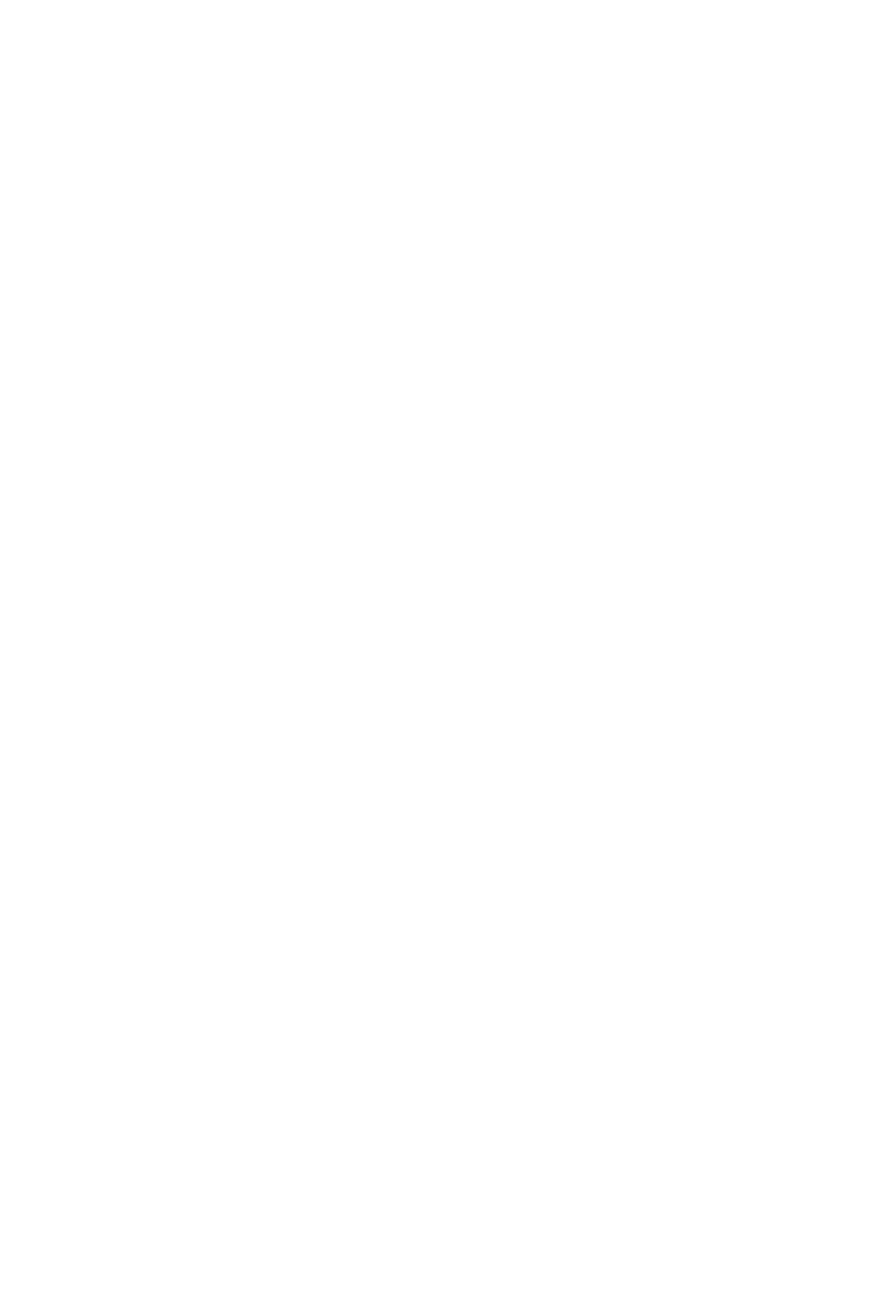
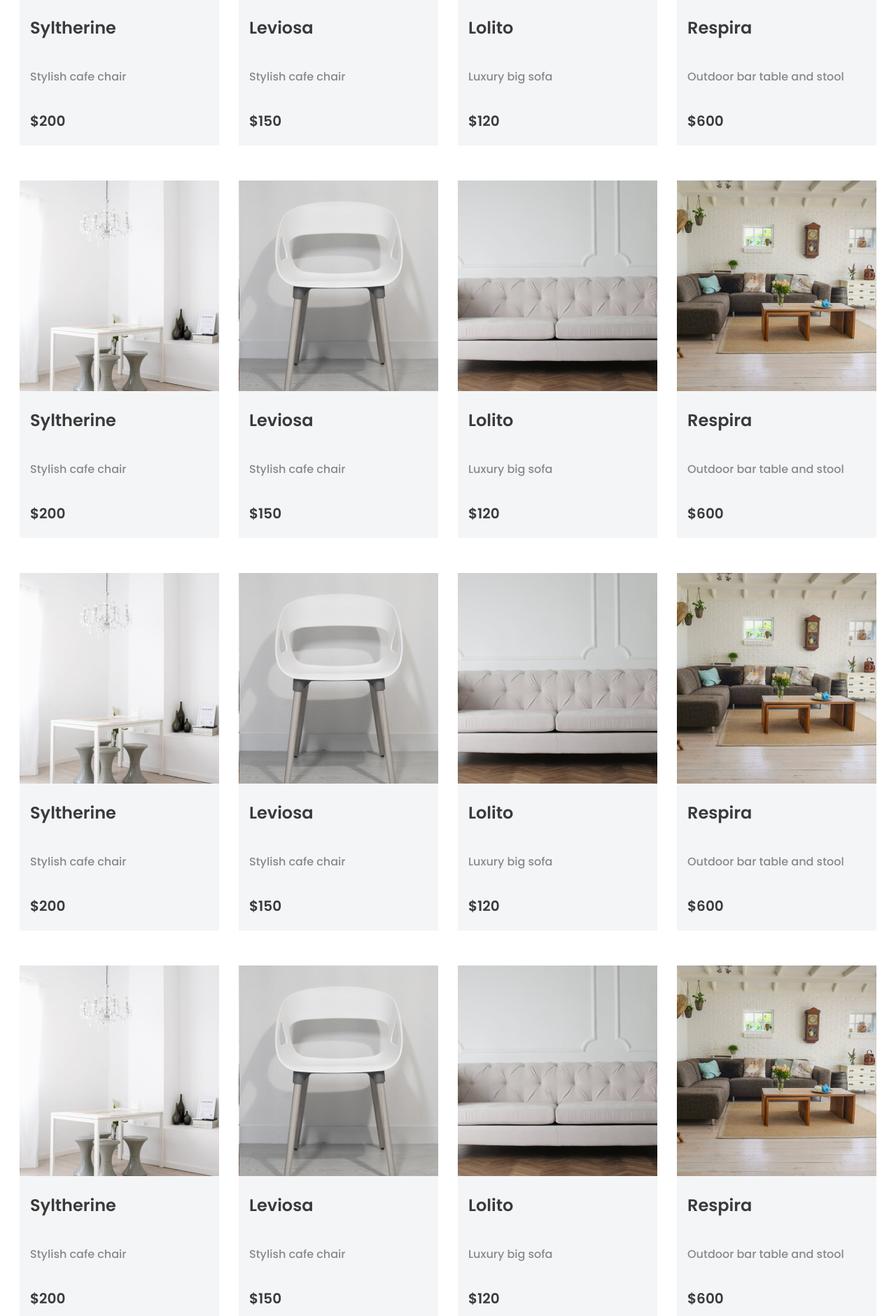
Before and after one commit to EmireHaouas/furniro, a React (Vite) app in the folder furniro/: page / in a window 1280 px wide. Shown: the part 799-2680 px from the top of the page at 70% size. Before the commit the page ends 800 px from the top, so only its background shows below. Built offline with nearby package versions, Linux system fonts and the light colour scheme.

Commit message:
finished product section in shop.jsx

```diff
--- a/furniro/src/Components/Shop/Shop.css
+++ b/furniro/src/Components/Shop/Shop.css
@@ -4,20 +4,101 @@
 .product_Page{
     display: flex;
     flex-direction: column;
+    margin-top: 80px;
 }
 .row1_Shop{
     display: flex;
     flex-direction: row;
+    justify-content: space-evenly;
 }
 .row2_Shop{
     display: flex;
     flex-direction: row;
+    justify-content: space-evenly;
 }
 .row3_Shop{
     display: flex;
     flex-direction: row;
+    justify-content: space-evenly;
 }
 .row4_Shop{
     display: flex;
     flex-direction: row;
+    justify-content: space-evenly;
 }
+.imgproduct_01{
+    background-image: url('../../assets/imgs/syltherine.png');
+    background-size: cover;
+    background-position: center;
+    width: 285px;
+    height: 301px;
+
+}
+.imgproduct_02{
+    background-image: url('../../assets/imgs/leviosa.png');
+    background-size: cover;
+    background-position: center;
+    width: 285px;
+    height: 301px;
+}
+.imgproduct_03{
+    background-image: url('../../assets/imgs/lolito.png');
+    background-size: cover;
+    background-position: center;
+    width: 285px;
+    height: 301px;
+}
+.imgproduct_04{
+    background-image: url('../../assets/imgs/respira.png');
+    background-size: cover;
+    background-position: center;
+    width: 285px;
+    height: 301px;
+}
+.cart_Product1{
+    display: flex;
+    flex-direction: column;
+    margin-bottom: 50px;
+}
+.cart_Product2{
+    display: flex;
+    flex-direction: column;
+    margin-bottom: 50px;
+}
+.cart_Product3{
+    display: flex;
+    flex-direction: column;
+    margin-bottom: 50px;
+}
+.cart_Product4{
+    display: flex;
+    flex-direction: column;
+    margin-bottom: 50px;
+}
+
+.details_Product1, .details_Product2, .details_Product3, .details_Product4{
+    background-color: #F4F5F7;
+    display: flex;
+    flex-direction: column;
+}
+.product1_Name, .product2_Name, .product3_Name, .product4_Name{
+    font-family: 'poppins', sans-serif;
+    font-weight: 600;
+    font-size: 24px;
+    color: #3A3A3A;
+    margin-left: 15px;
+}
+.product1_Description, .product2_Description, .product3_Description, .product4_Description{
+    font-family: 'poppins', sans-serif;
+    font-weight: 500;
+    font-size: 16px;
+    color: #898989;
+    margin-left: 15px;
+}
+.product1_Price, .product2_Price, .product3_Price, .product4_Price{
+    font-family: 'poppins', sans-serif;
+    font-weight: 600;
+    font-size: 20px;
+    color: #3A3A3A;
+    margin-left: 15px;
+}
--- a/furniro/src/Components/Shop/Shop.jsx
+++ b/furniro/src/Components/Shop/Shop.jsx
@@ -10,26 +10,34 @@ const Shop=() => {
             < Header />
             <img className="bannerimg_Shop" alt="banner img" src={bannershop_Img} />
             <section className="product_Page">
+
               <div className="row1_Shop">
                 {/*first product*/}
                     <div className="cart_Product1">
 
-                        <div className="img_product">
+                               <div className="imgproduct_01">
+
+                               </div>
+
+                              <div className='details_Product1'>
                                 <p className="product1_Name">Syltherine</p>
                                 <p className="product1_Description">Stylish cafe chair</p>
                                 <p className="product1_Price">$200</p>
+                            </div>
 
-                         </div>
+
 
 
                     </div>
                     {/*second product*/}
                     <div className="cart_Product2">
 
-                        <div className="img_product">
-                            <p className="product2_Name"></p>
-                            <p className="product2_Description"></p>
-                            <p className="product2_Price"></p>
+                        <div className="imgproduct_02">
+                            </div>
+                            <div className='details_Product1'>
+                            <p className="product2_Name">Leviosa</p>
+                            <p className="product2_Description">Stylish cafe chair</p>
+                            <p className="product2_Price">$150</p>
 
                         </div>
 
@@ -38,10 +46,12 @@ const Shop=() => {
                     {/*third product*/}
                    <div className="cart_Product3">
 
-                        <div className="img_product">
-                            <p className="product3_Name"></p>
-                            <p className="product3_Description"></p>
-                            <p className="product3_Price"></p>
+                        <div className="imgproduct_03">
+                            </div>
+                            <div className="details_Product3">
+                            <p className="product3_Name">Lolito</p>
+                            <p className="product3_Description">Luxury big sofa</p>
+                            <p className="product3_Price">$120</p>
 
                          </div>
 
@@ -50,10 +60,12 @@ const Shop=() => {
                     {/*last product*/}
                     <div className="cart_Product4">
 
-                        <div className="img_product">
-                            <p className="product4_Name"></p>
-                            <p className="product4_Description"></p>
-                            <p className="product4_Price"></p>
+                        <div className="imgproduct_04">
+                            </div>
+                            <div className="details_Product4">
+                            <p className="product4_Name">Respira</p>
+                            <p className="product4_Description">Outdoor bar table and stool</p>
+                            <p className="product4_Price">$600</p>
 
                          </div>
 
@@ -67,10 +79,12 @@ const Shop=() => {
                                {/*first product*/}
                         <div className="cart_Product1">
 
-                            <div className="img_product">
-                              <p className="product1_Name"></p>
-                              <p className="product1_Description"></p>
-                              <p className="product1_Price"></p>
+                        <div className="imgproduct_01"></div>
+
+                        <div className='details_Product1'>
+                          <p className="product1_Name">Syltherine</p>
+                          <p className="product1_Description">Stylish cafe chair</p>
+                          <p className="product1_Price">$200</p>
                       </div>
 
 
@@ -78,35 +92,35 @@ const Shop=() => {
                                   {/*second product*/}
                          <div className="cart_Product2">
 
-                             <div className="img_product">
-                               <p className="product2_Name"></p>
-                               <p className="product2_Description"></p>
-                               <p className="product2_Price"></p>
+                             <div className="imgproduct_02">
+                                </div>
+                                <div className="details_Product2">
+                               <p className="product2_Name">Leviosa</p>
+                               <p className="product2_Description">Stylish cafe chair</p>
+                               <p className="product2_Price">$150</p>
                             </div>
                         </div>
                                   {/*third product*/}
                         <div className="cart_Product3">
 
-<div className="img_product">
-    <p className="product3_Name"></p>
-    <p className="product3_Description"></p>
-    <p className="product3_Price"></p>
-
+                            <div className="imgproduct_03">
                                 </div>
-
-
+                                <div className="details_Product3">
+                              <p className="product3_Name">Lolito</p>
+                              <p className="product3_Description">Luxury big sofa</p>
+                              <p className="product3_Price">$120</p>
+                            </div>
                        </div>
                                   {/*last product*/}
                         <div className="cart_Product4">
 
-<div className="img_product">
-    <p className="product4_Name"></p>
-    <p className="product4_Description"></p>
-    <p className="product4_Price"></p>
-
+                            <div className="imgproduct_04">
                                 </div>
-
-
+                                <div className="details_Product4">
+                              <p className="product4_Name">Respira</p>
+                              <p className="product4_Description">Outdoor bar table and stool</p>
+                              <p className="product4_Price">$600</p>
+                            </div>
                         </div>
 
               </div>
@@ -114,50 +128,46 @@ const Shop=() => {
                                  {/*first product*/}
                         <div className="cart_Product1">
 
-<div className="img_product">
-    <p className="product1_Name"></p>
-    <p className="product1_Description"></p>
-    <p className="product1_Price"></p>
+                        <div className="imgproduct_01"></div>
 
+                        <div className='details_Product1'>
+                          <p className="product1_Name">Syltherine</p>
+                          <p className="product1_Description">Stylish cafe chair</p>
+                          <p className="product1_Price">$200</p>
                       </div>
-
-
                         </div>
                                   {/*second product*/}
                         <div className="cart_Product2">
 
-<div className="img_product">
-    <p className="product2_Name"></p>
-    <p className="product2_Description"></p>
-    <p className="product2_Price"></p>
-
+                          <div className="imgproduct_02">
                             </div>
-
-
+                            <div className="details_Product2">
+                             <p className="product2_Name">Leviosa</p>
+                             <p className="product2_Description">Stylish cafe chair</p>
+                             <p className="product2_Price">$150</p>
+                           </div>
                         </div>
                                    {/*third product*/}
                          <div className="cart_Product3">
 
-<div className="img_product">
-    <p className="product3_Name"></p>
-    <p className="product3_Description"></p>
-    <p className="product3_Price"></p>
-
+                           <div className="imgproduct_03">
                             </div>
-
-
+                            <div className="details_Product3">
+                              <p className="product3_Name">Lolito</p>
+                              <p className="product3_Description">Luxury big sofa</p>
+                              <p className="product3_Price">$120</p>
+                           </div>
                        </div>
                                    {/*last product*/}
                          <div className="cart_Product4">
 
-<div className="img_product">
-    <p className="product4_Name"></p>
-    <p className="product4_Description"></p>
-    <p className="product4_Price"></p>
-
+                            <div className="imgproduct_04">
                                 </div>
-
-
+                                <div className="details_Product4">
+                              <p className="product4_Name">Respira</p>
+                              <p className="product4_Description">Outdoor bar table and stool</p>
+                              <p className="product4_Price">$600</p>
+                            </div>
                          </div>
 
               </div>
@@ -165,49 +175,47 @@ const Shop=() => {
                                    {/*first product*/}
                         <div className="cart_Product1">
 
-<div className="img_product">
-    <p className="product1_Name"></p>
-    <p className="product1_Description"></p>
-    <p className="product1_Price"></p>
+                        <div className="imgproduct_01"></div>
 
+                        <div className='details_Product1'>
+                          <p className="product1_Name">Syltherine</p>
+                          <p className="product1_Description">Stylish cafe chair</p>
+                          <p className="product1_Price">$200</p>
                       </div>
-
-
                         </div>
                                    {/*second product*/}
                            <div className="cart_Product2">
 
-<div className="img_product">
-    <p className="product2_Name"></p>
-    <p className="product2_Description"></p>
-    <p className="product2_Price"></p>
-
+                             <div className="imgproduct_02">
                                 </div>
-
+                                <div className="details_Product2">
+                               <p className="product2_Name">Leviosa</p>
+                               <p className="product2_Description">Stylish cafe chair</p>
+                               <p className="product2_Price">$150</p>
+                            </div>
 
                          </div>
                                     {/*third product*/}
                            <div className="cart_Product3">
 
-<div className="img_product">
-    <p className="product3_Name"></p>
-    <p className="product3_Description"></p>
-    <p className="product3_Price"></p>
-
+                              <div className="imgproduct_03">
                                 </div>
-
-
+                                <div className="details_Product3">
+                                <p className="product3_Name">Lolito</p>
+                                <p className="product3_Description">Luxury big sofa</p>
+                                <p className="product3_Price">$120</p>
+                             </div>
                            </div>
                                      {/*last product*/}
                             <div className="cart_Product4">
 
-<div className="img_product">
-    <p className="product4_Name"></p>
-    <p className="product4_Description"></p>
-    <p className="product4_Price"></p>
-
+                                <div className="imgproduct_04">
                                 </div>
-
+                                <div className="details_Product4">
+                                <p className="product4_Name">Respira</p>
+                                <p className="product4_Description">Outdoor bar table and stool</p>
+                                <p className="product4_Price">$600</p>
+                              </div>
 
                              </div>
 
```
Lines whose indentation alone changed are shown as unchanged.
